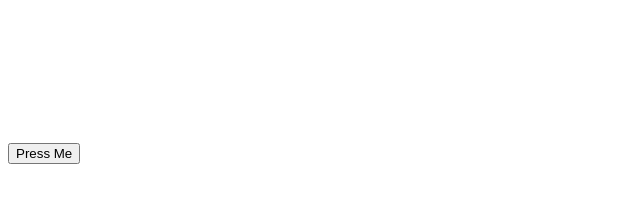
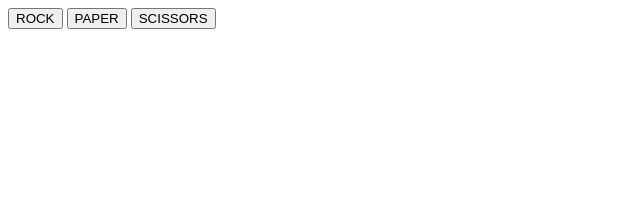
Before and after one commit to 85Jakob/RockPaperScissors, a plain HTML site: page index.html in a window 1280 px wide. Shown: the whole page, without its empty margins (0-640 px from the left). Drawn offline with Linux system fonts and the light colour scheme.

Commit message:
added buttons

```diff
--- a/index.html
+++ b/index.html
@@ -8,7 +8,10 @@
 </head>
 <body>
     <script defer src="app.js"></script>
-    <button>Press Me</button>
-    <canvas></canvas>
+    <div class="buttons">
+        <button id="rock">ROCK</button>
+        <button id="paper">PAPER</button>
+        <button id="scissors">SCISSORS</button>
+    </div>
 </body>
 </html>
```
